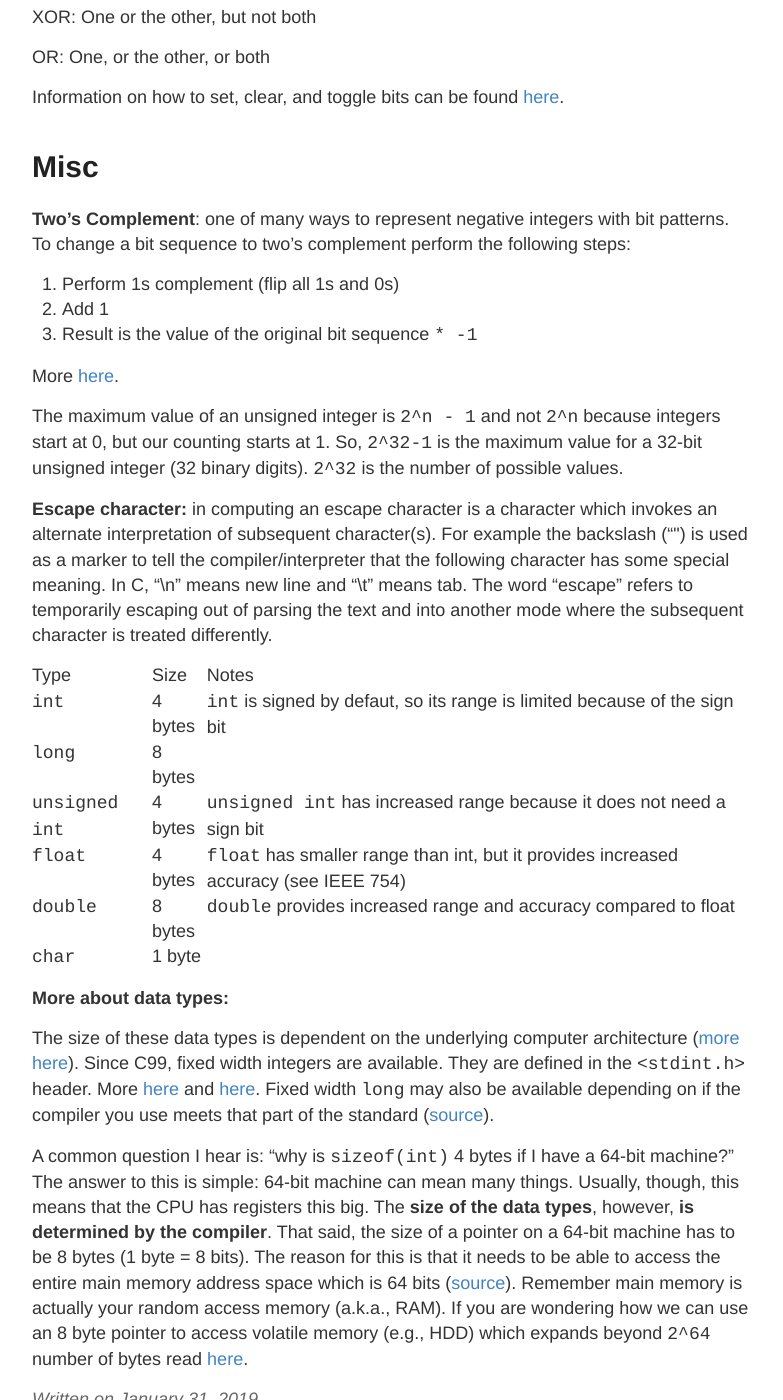
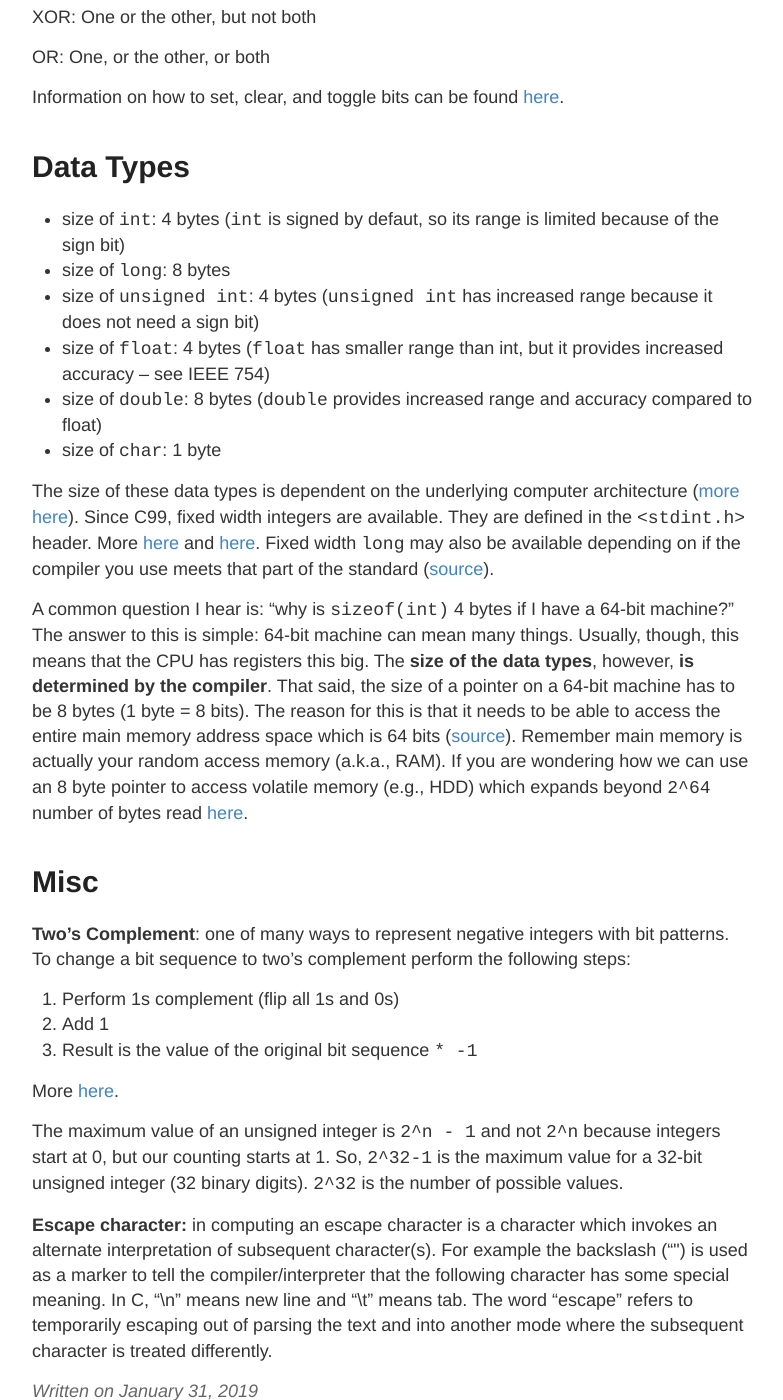
Before and after one commit to gutucristian/gutucristian.github.io, a Jekyll site: the page built from _posts/2019-1-31-C-Programming-Notes.md, in a window 1280 px wide and 1400 px high, scrolled down 1436 px. Shown: the whole window, without its empty margins (248-1031 px from the left). Built offline with Jekyll 4.4.1, drawn with Linux system fonts in a browser that asks for light colours; our own code applies the rules of GitHub Pages for plain Markdown files; some of the changed lines change nothing that is shown; some of the changed text lies outside the part shown.

Commit message:
Update 2019-1-31-C-Programming-Notes.md

```diff
--- a/_posts/2019-1-31-C-Programming-Notes.md
+++ b/_posts/2019-1-31-C-Programming-Notes.md
@@ -17,24 +17,24 @@ For example, if you compile with `cc -Wall file.c` then compiler messages will b
 
 Sample Makefile:
 {% highlight Makefile linenos %}
-#define more variables so it is easier to make changes
-CC=gcc
-CFLAGS=-g -Wall -std=c99
-TARGETS=fibonacci whileloop seq
+  #define more variables so it is easier to make changes
+  CC=gcc
+  CFLAGS=-g -Wall -std=c99
+  TARGETS=fibonacci whileloop seq
 
-all: $(TARGETS)
+  all: $(TARGETS)
 
-whileloop: whileloop.c
-	$(CC) $(CFLAGS) -o $@ $@.c
+  whileloop: whileloop.c
+    $(CC) $(CFLAGS) -o $@ $@.c
 
-fibonacci: fibonacci.c
-	$(CC) $(CFLAGS) -o $@ $@.c
+  fibonacci: fibonacci.c
+    $(CC) $(CFLAGS) -o $@ $@.c
 
-seq: seq.c
-	$(CC) $(CFLAGS) -o $@ $@.c
+  seq: seq.c
+    $(CC) $(CFLAGS) -o $@ $@.c
 
-clean:
-	rm -rf *.o *~ $(TARGETS)
+  clean:
+    rm -rf *.o *~ $(TARGETS)
 {% endhighlight %}
 
 `$@` is a special macro whose value is the file name of the target.
@@ -46,6 +46,19 @@ XOR: One or the other, but not both
 OR: One, or the other, or both
 
 Information on how to set, clear, and toggle bits can be found [here](https://stackoverflow.com/questions/47981/how-do-you-set-clear-and-toggle-a-single-bit).
+
+# Data Types
+
+- size of `int`: 4 bytes (`int` is signed by defaut, so its range is limited because of the sign bit)
+- size of `long`: 8 bytes
+- size of `unsigned int`: 4 bytes (`unsigned int` has increased range because it does not need a sign bit)
+- size of `float`: 4 bytes (`float` has smaller range than int, but it provides increased accuracy -- see IEEE 754)
+- size of `double`: 8 bytes (`double` provides increased range and accuracy compared to float)
+- size of `char`: 1 byte
+
+The size of these data types is dependent on the underlying computer architecture ([more here](https://stackoverflow.com/questions/35844586/can-i-assume-the-size-of-long-int-is-always-4-bytes)). Since C99, fixed width integers are available. They are defined in the `<stdint.h>` header. More [here](https://en.cppreference.com/w/c/types/integer) and [here](https://stackoverflow.com/questions/1331821/fixed-width-floating-point-numbers-in-c-c). Fixed width `long` may also be available depending on if the compiler you use meets that part of the standard ([source](https://stackoverflow.com/questions/1331821/fixed-width-floating-point-numbers-in-c-c)).
+
+A common question I hear is: "why is `sizeof(int)` 4 bytes if I have a 64-bit machine?" The answer to this is simple: 64-bit machine can mean many things. Usually, though, this means that the CPU has registers this big. The __size of the data types__, however, __is determined by the compiler__. That said, the size of a pointer on a 64-bit machine has to be 8 bytes (1 byte = 8 bits). The reason for this is that it needs to be able to access the entire main memory address space which is 64 bits ([source](https://stackoverflow.com/questions/10197242/what-should-be-the-sizeofint-on-a-64-bit-machine/10197311)). Remember main memory is actually your random access memory (a.k.a., RAM). If you are wondering how we can use an 8 byte pointer to access volatile memory (e.g., HDD) which expands beyond `2^64` number of bytes read [here](https://superuser.com/questions/487076/why-is-it-so-that-32-bit-is-limited-to-4-gb-ram-but-it-can-easily-support-1-tb-h/487079).
 
 # Misc
 
@@ -59,18 +72,3 @@ More [here](https://chortle.ccsu.edu/AssemblyTutorial/Chapter-08/ass08_17.html).
 The maximum value of an unsigned integer is `2^n - 1` and not `2^n` because integers start at 0, but our counting starts at 1. So, `2^32-1` is the maximum value for a 32-bit unsigned integer (32 binary digits). `2^32` is the number of possible values.
 
 __Escape character:__ in computing an escape character is a character which invokes an alternate interpretation of subsequent character(s). For example the backslash ("\") is used as a marker to tell the compiler/interpreter that the following character has some special meaning. In C, "\n" means new line and "\t" means tab. The word "escape" refers to temporarily escaping out of parsing the text and into another mode where the subsequent character is treated differently.
-
-| Type | Size | Notes |
-| :--- | :--- | :--- |
-| `int` | 4 bytes | `int` is signed by defaut, so its range is limited because of the sign bit |
-| `long` | 8 bytes |
-| `unsigned int` | 4 bytes | `unsigned int` has increased range because it does not need a sign bit |
-| `float` | 4 bytes | `float` has smaller range than int, but it provides increased accuracy (see IEEE 754) |
-| `double` | 8 bytes | `double` provides increased range and accuracy compared to float |
-| `char` | 1 byte |
-
-__More about data types:__
-
-The size of these data types is dependent on the underlying computer architecture ([more here](https://stackoverflow.com/questions/35844586/can-i-assume-the-size-of-long-int-is-always-4-bytes)). Since C99, fixed width integers are available. They are defined in the `<stdint.h>` header. More [here](https://en.cppreference.com/w/c/types/integer) and [here](https://stackoverflow.com/questions/1331821/fixed-width-floating-point-numbers-in-c-c). Fixed width `long` may also be available depending on if the compiler you use meets that part of the standard ([source](https://stackoverflow.com/questions/1331821/fixed-width-floating-point-numbers-in-c-c)).
-
-A common question I hear is: "why is `sizeof(int)` 4 bytes if I have a 64-bit machine?" The answer to this is simple: 64-bit machine can mean many things. Usually, though, this means that the CPU has registers this big. The __size of the data types__, however, __is determined by the compiler__. That said, the size of a pointer on a 64-bit machine has to be 8 bytes (1 byte = 8 bits). The reason for this is that it needs to be able to access the entire main memory address space which is 64 bits ([source](https://stackoverflow.com/questions/10197242/what-should-be-the-sizeofint-on-a-64-bit-machine/10197311)). Remember main memory is actually your random access memory (a.k.a., RAM). If you are wondering how we can use an 8 byte pointer to access volatile memory (e.g., HDD) which expands beyond `2^64` number of bytes read [here](https://superuser.com/questions/487076/why-is-it-so-that-32-bit-is-limited-to-4-gb-ram-but-it-can-easily-support-1-tb-h/487079).
```
